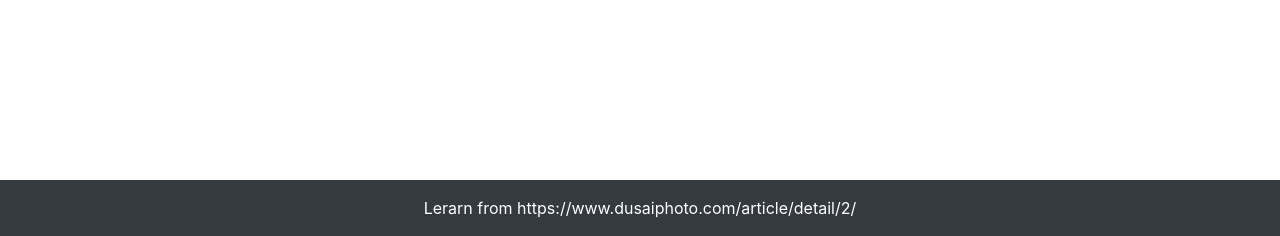
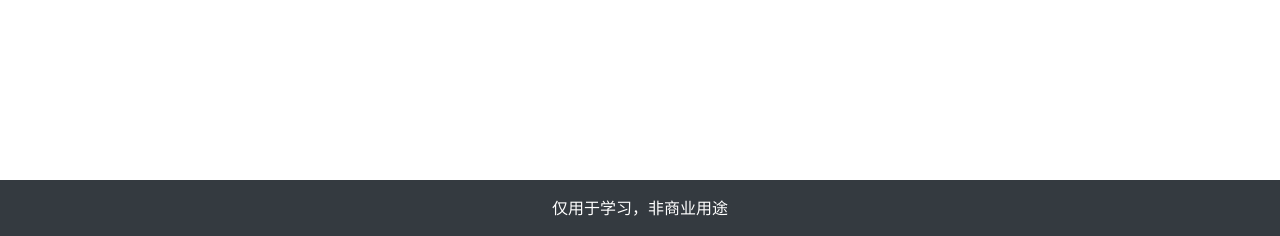
Before and after one commit to Jason0asdjia/blog_py, a Django app: page /article/article_list/ in a window 1280 px wide. Shown: the part 564-800 px from the top of the page. Run offline with Django 3.2, Linux system fonts and the light colour scheme; data that the repository does not hold is empty; some libraries are stand-ins or nearby versions.

Commit message:
修改页面foot

```diff
--- a/templates/footer.html
+++ b/templates/footer.html
@@ -5,6 +5,6 @@
 </div>
 <footer class="py-3 bg-dark fixed-bottom">
     <div class="container">
-        <p class="m-0 text-center text-white">Lerarn from https://www.dusaiphoto.com/article/detail/2/</p>
+        <p class="m-0 text-center text-white">仅用于学习，非商业用途</p>
     </div>
 </footer>
```
